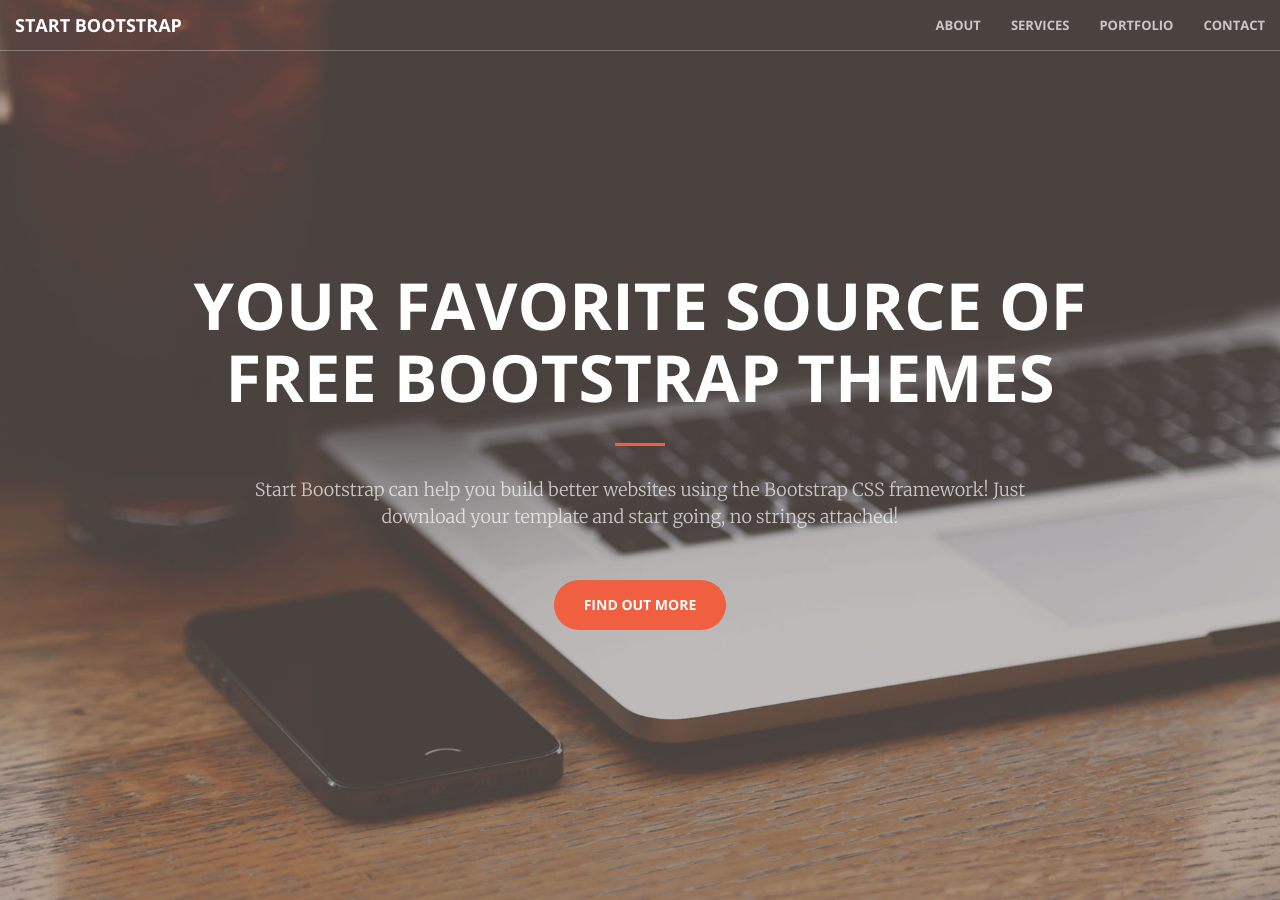
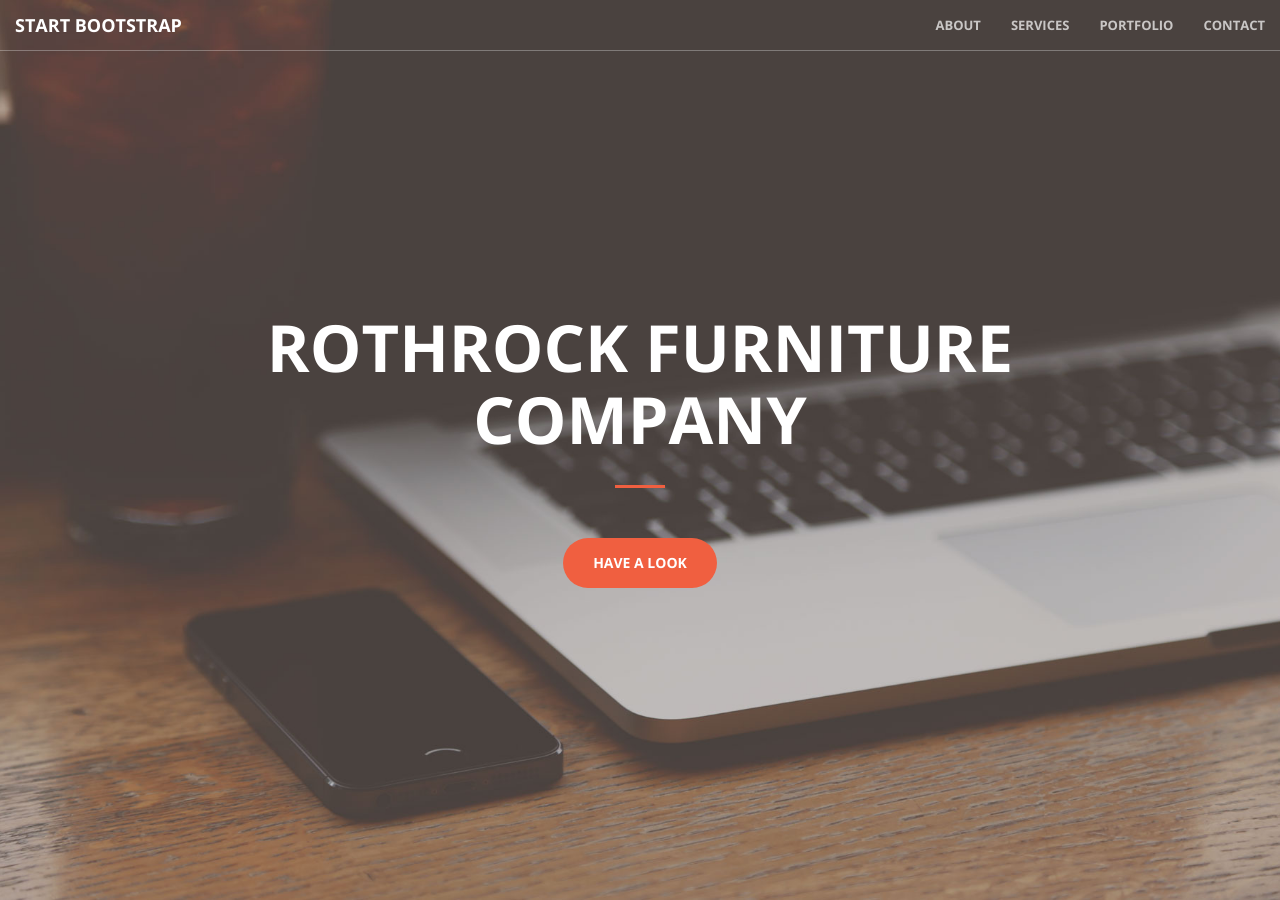
Before and after one commit to rothrockfurniture/rothrockfurniture.github.io, a Jekyll site: the page built from index.html, in a window 1280 px wide and 900 px high. Built offline with Jekyll 4.4.1, drawn with Linux system fonts in a browser that asks for light colours.

Commit message:
Update header.html

```diff
--- a/_includes/header.html
+++ b/_includes/header.html
@@ -1,10 +1,10 @@
 <header>
     <div class="header-content">
         <div class="header-content-inner">
-            <h1>Your Favorite Source of Free Bootstrap Themes</h1>
+            <h1>Rothrock Furniture Company</h1>
             <hr>
-            <p>Start Bootstrap can help you build better websites using the Bootstrap CSS framework! Just download your template and start going, no strings attached!</p>
-            <a href="#about" class="btn btn-primary btn-xl page-scroll">Find Out More</a>
+            <p></p>
+            <a href="#about" class="btn btn-primary btn-xl page-scroll">Have a look</a>
         </div>
     </div>
 </header>
```
